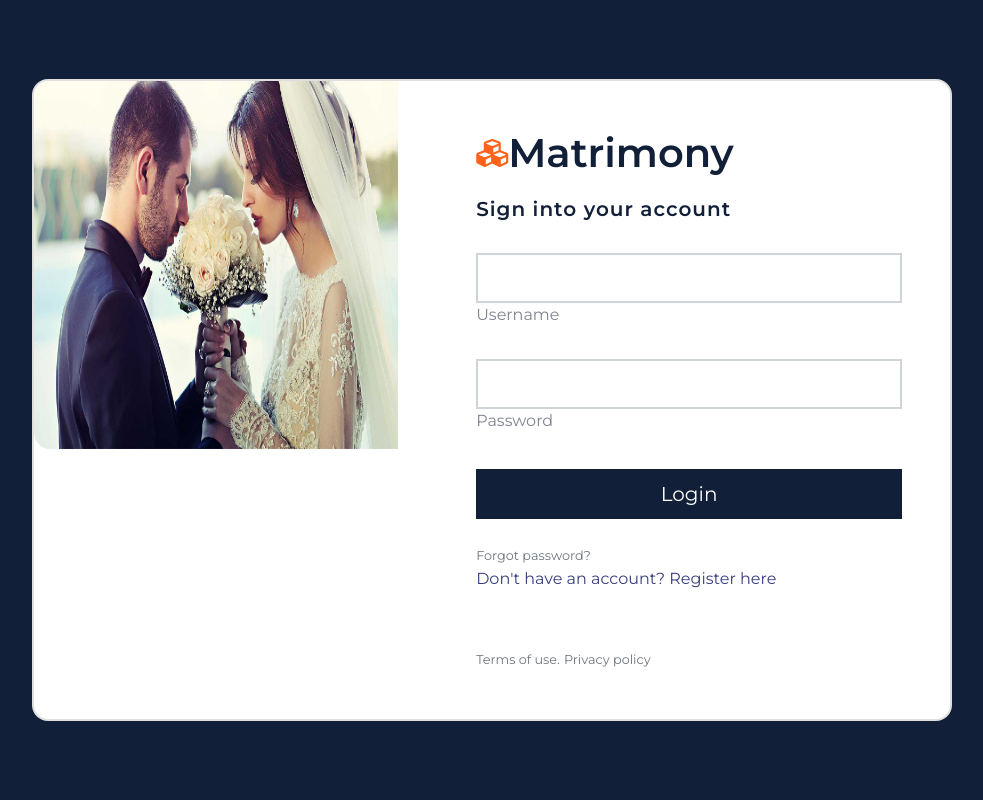
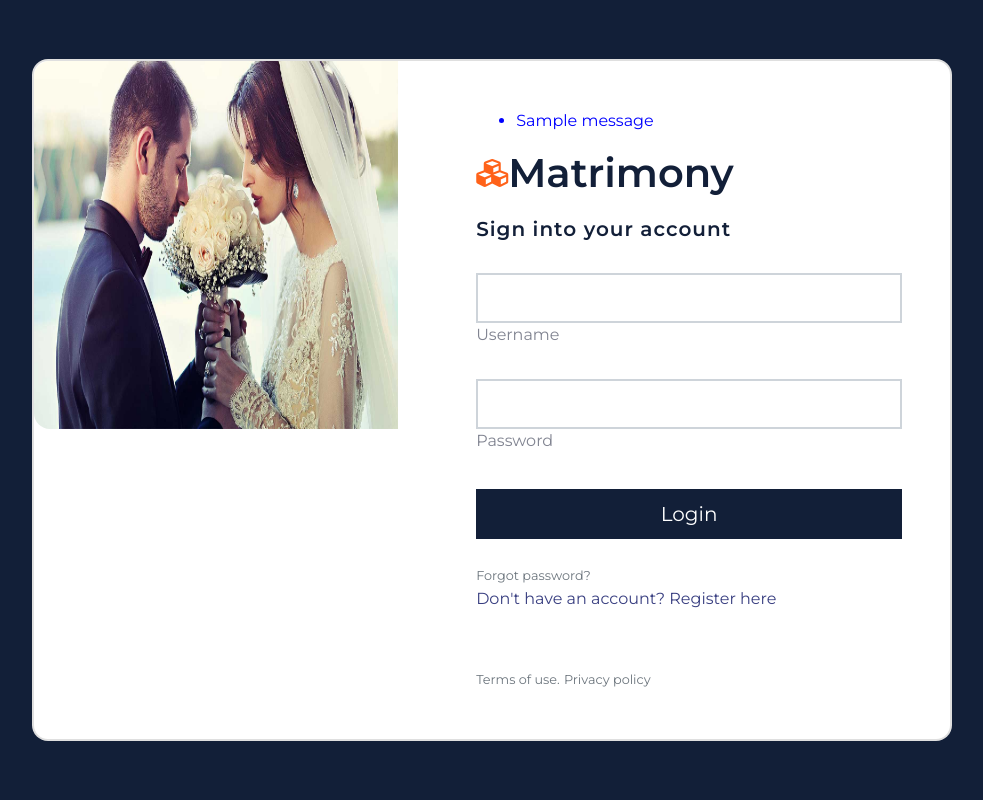
Before and after one commit to GargAnshu9468/dj-matrimonial, a Django app: page / in a window 1280 px wide. Shown: the whole page, without its empty margins (148-1131 px from the left). Run offline with Django 4.2, Linux system fonts and the light colour scheme; tables that the repository leaves empty hold one stand-in row (values such as "Sample post"); one stand-in notice (Sample message) is shown; some libraries are stand-ins or nearby versions.

Commit message:
implement registered message

```diff
--- a/login/views.py
+++ b/login/views.py
@@ -5,6 +5,7 @@ from django.contrib.auth import authenticate,logout,login
 from django.contrib.auth.hashers import make_password,check_password
 from django.contrib.auth.forms import PasswordChangeForm
 from django.contrib.auth.decorators import login_required
+from django.contrib import messages
 
 
 class SignIn(View):
@@ -50,6 +51,7 @@ class SignUp(View):
 
         user = User(first_name=first_name, last_name=last_name, email=email, password=has_pass, username=username)
         user.save()
+        messages.success(request, "You're register successfully")
         return redirect('/')
 
 def log_out(request):
--- a/templates/login/signin.html
+++ b/templates/login/signin.html
@@ -14,6 +14,13 @@
 
             <div class="col-md-6 col-lg-7 d-flex align-items-center">
               <div class="card-body p-4 p-lg-5 text-black">
+                {% if messages %}
+                    <ul class="messages">
+                        {% for message in messages %}
+                            <li style="color: blue;"{% if message.tags %} class="{{ message.tags }}"{% endif %}>{{ message }}</li>
+                        {% endfor %}
+                    </ul>
+                {% endif %}
                 {% if error_message %}{{error_message}}{% endif %}
 
                 <form method="post">
```
